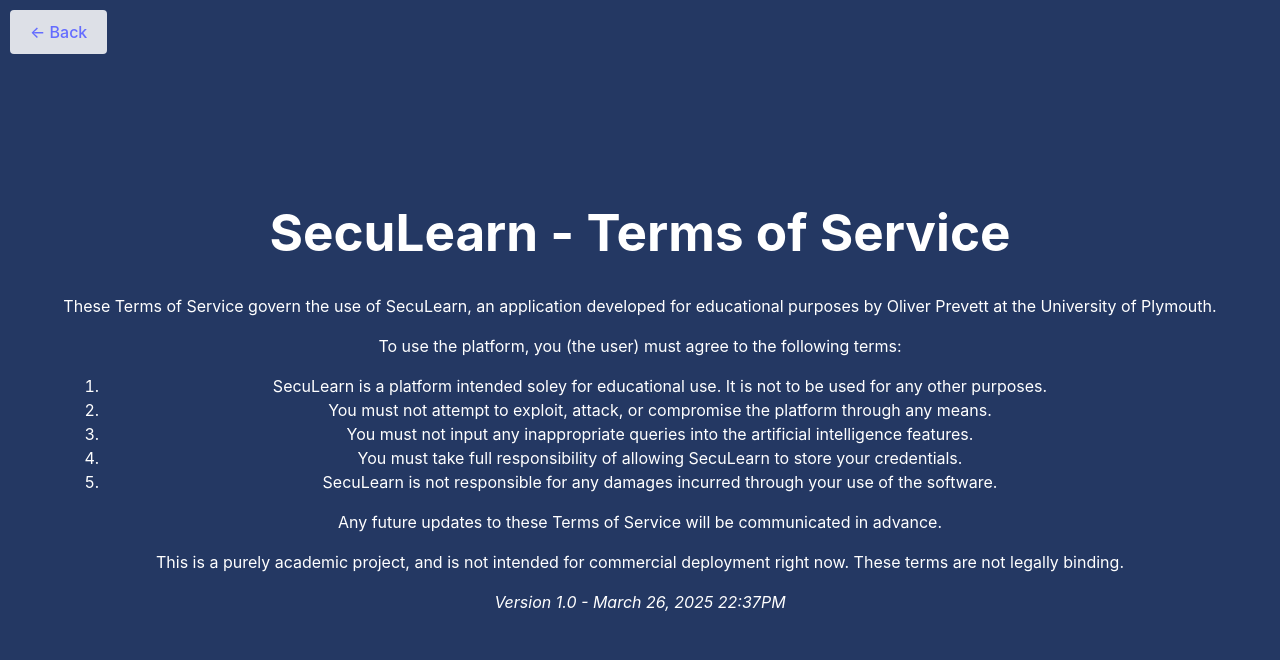
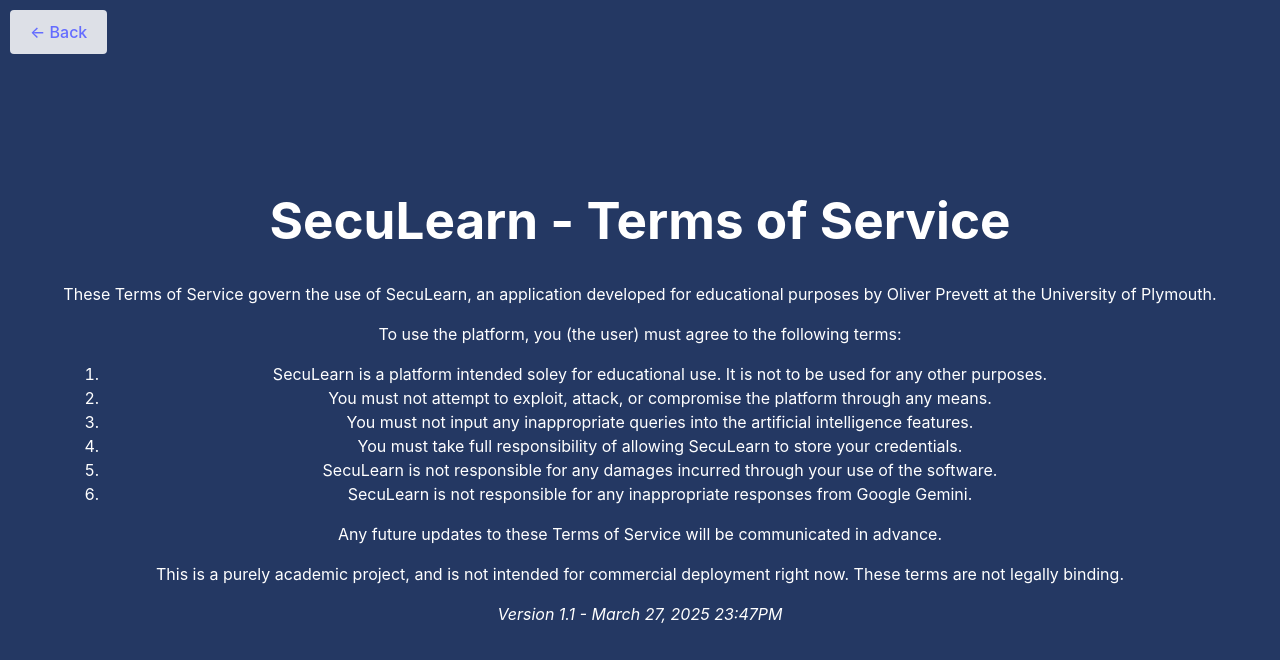
Before and after one commit to oliprev/OP_COMP3000, a React (Vite) app in the folder frontend/: page /tos in a window 1280 px wide. Shown: the top 660 px of the page. Built offline with nearby package versions, Linux system fonts and the light colour scheme.

Commit message:
Updated TOS

```diff
--- a/frontend/src/pages/TOSPage.jsx
+++ b/frontend/src/pages/TOSPage.jsx
@@ -14,10 +14,11 @@ function TOSPage() {
                 <li>You must not input any inappropriate queries into the artificial intelligence features.</li>
                 <li>You must take full responsibility of allowing SecuLearn to store your credentials.</li>
                 <li>SecuLearn is not responsible for any damages incurred through your use of the software.</li>
+                <li>SecuLearn is not responsible for any inappropriate responses from Google Gemini.</li>
             </ol>
             <p>Any future updates to these Terms of Service will be communicated in advance.</p>
             <p>This is a purely academic project, and is not intended for commercial deployment right now. These terms are not legally binding.</p>
-            <p><em>Version 1.0 - March 26, 2025 22:37PM</em></p>
+            <p><em>Version 1.1 - March 27, 2025 23:47PM</em></p>
         </div>
     );
 }
```
